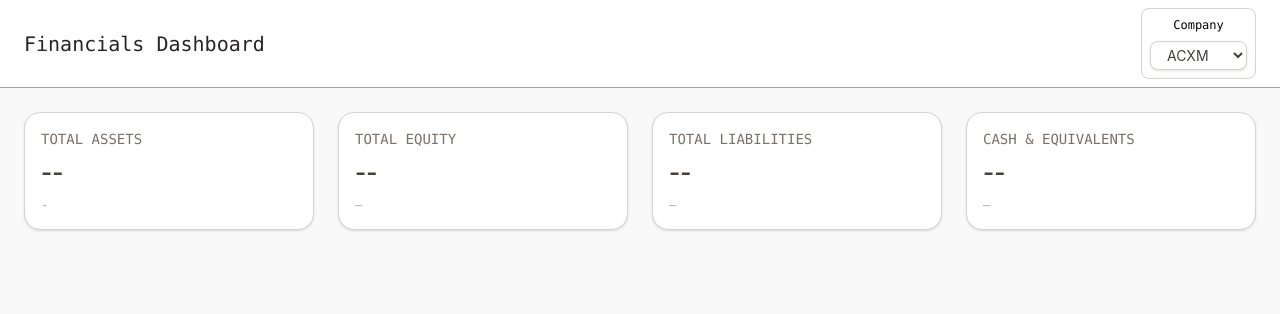
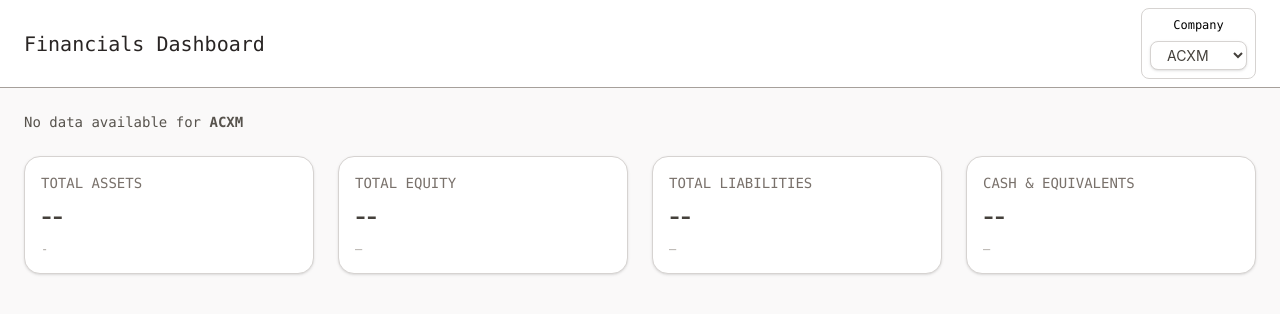
Before and after one commit to ahsanakhtar91/financials-dashboard, a React (Vite) app: page / in a window 1280 px wide. Shown: the top 314 px of the page. Built offline with nearby package versions, Linux system fonts and the light colour scheme.

Commit message:
simulate async data load on first mount as well as on changing the company (symbol)

```diff
--- a/src/App.tsx
+++ b/src/App.tsx
@@ -1,4 +1,4 @@
-import { useMemo, useState } from 'react'
+import { useEffect, useMemo, useState } from 'react'
 import Header from './components/Header'
 import StatCard, { type StatCardProps } from './components/StatCard'
 import data from './data/data.json'
@@ -11,13 +11,35 @@ import {
   toCurrencyLocale
 } from './data/dataUtils'
 
+function App() {
   const companySymbols = getCompanySymbols(data)
 
-function App() {
-  const [selectedSymbol, setSelectedSymbol] = useState(companySymbols[0])
+  const [loading, setLoading] = useState(true)
+  const [selectedSymbol, setSelectedSymbol] = useState<string>(
+    companySymbols[0]
+  )
+
+  // Simulate async data load on first mount
+  useEffect(() => {
+    setTimeout(() => {
+      setLoading(false)
+    }, 800)
+  }, [])
+
+  // Simulate async data load when symbol changes
+  const onSymbolChange = (symbol: string) => {
+    setSelectedSymbol(symbol)
+    setLoading(true)
+    setTimeout(() => {
+      setLoading(false)
+    }, 800)
+  }
 
   const companyRecords = useMemo(
-    () => getRecordsForCompany(recordsWithStats, selectedSymbol),
+    () =>
+      selectedSymbol
+        ? getRecordsForCompany(recordsWithStats, selectedSymbol)
+        : [],
     [selectedSymbol]
   )
 
@@ -77,21 +99,34 @@ function App() {
       <Header
         companySymbols={companySymbols}
         selectedSymbol={selectedSymbol}
-        onSymbolChange={setSelectedSymbol}
+        onSymbolChange={onSymbolChange}
       />
-      {mostRecentRecord && (
+      {loading ? (
+        <div className='font-mono'>
+          Loading Data for{' '}
+          <span className='font-semibold'>{selectedSymbol}</span> ...
+        </div>
+      ) : (
+        <>
+          {mostRecentRecord ? (
             <div className='pl-6 text-sm self-start text-stone-600 font-mono'>
               <span>
-            Showing data for company:{' '}
+                Showing data for{' '}
                 <span className='font-semibold'>{selectedSymbol}</span>
               </span>
               <span className='mx-2'>|</span>
               <span>
                 Most recent quarter:{' '}
                 <span className='font-semibold'>
-              Q{mostRecentRecord.fiscal_quarter} {mostRecentRecord.fiscal_year}
+                  Q{mostRecentRecord.fiscal_quarter}{' '}
+                  {mostRecentRecord.fiscal_year}
                 </span>
               </span>
+            </div>
+          ) : (
+            <div className='pl-6 text-sm self-start text-stone-600 font-mono'>
+              No data available for{' '}
+              <span className='font-semibold'>{selectedSymbol}</span>
             </div>
           )}
           <div className='w-full px-6 grid grid-cols-1 gap-6 md:grid-cols-2 lg:grid-cols-4'>
@@ -99,6 +134,8 @@ function App() {
               <StatCard key={index} {...card} />
             ))}
           </div>
+        </>
+      )}
     </div>
   )
 }
```
Lines whose indentation alone changed are shown as unchanged.
